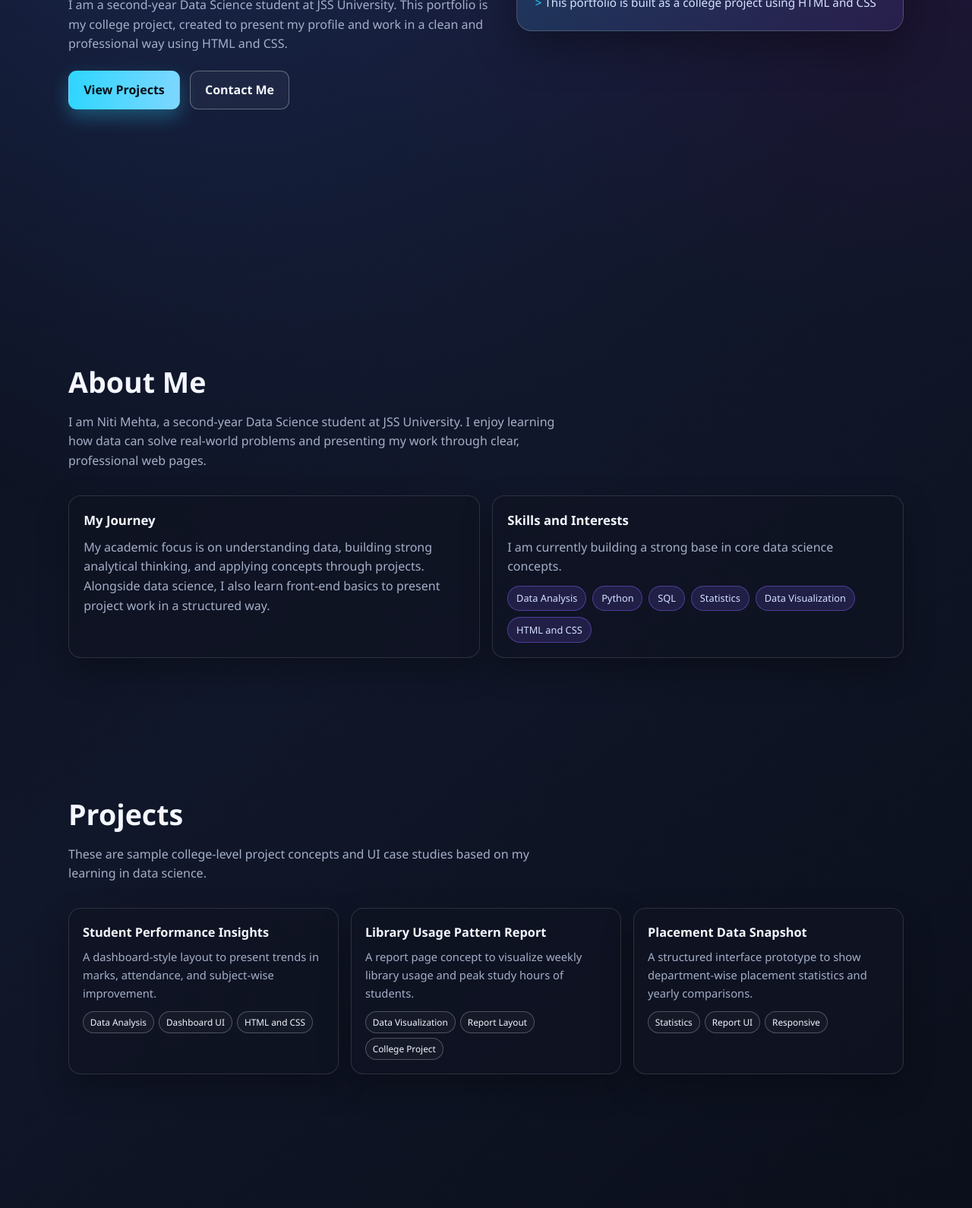
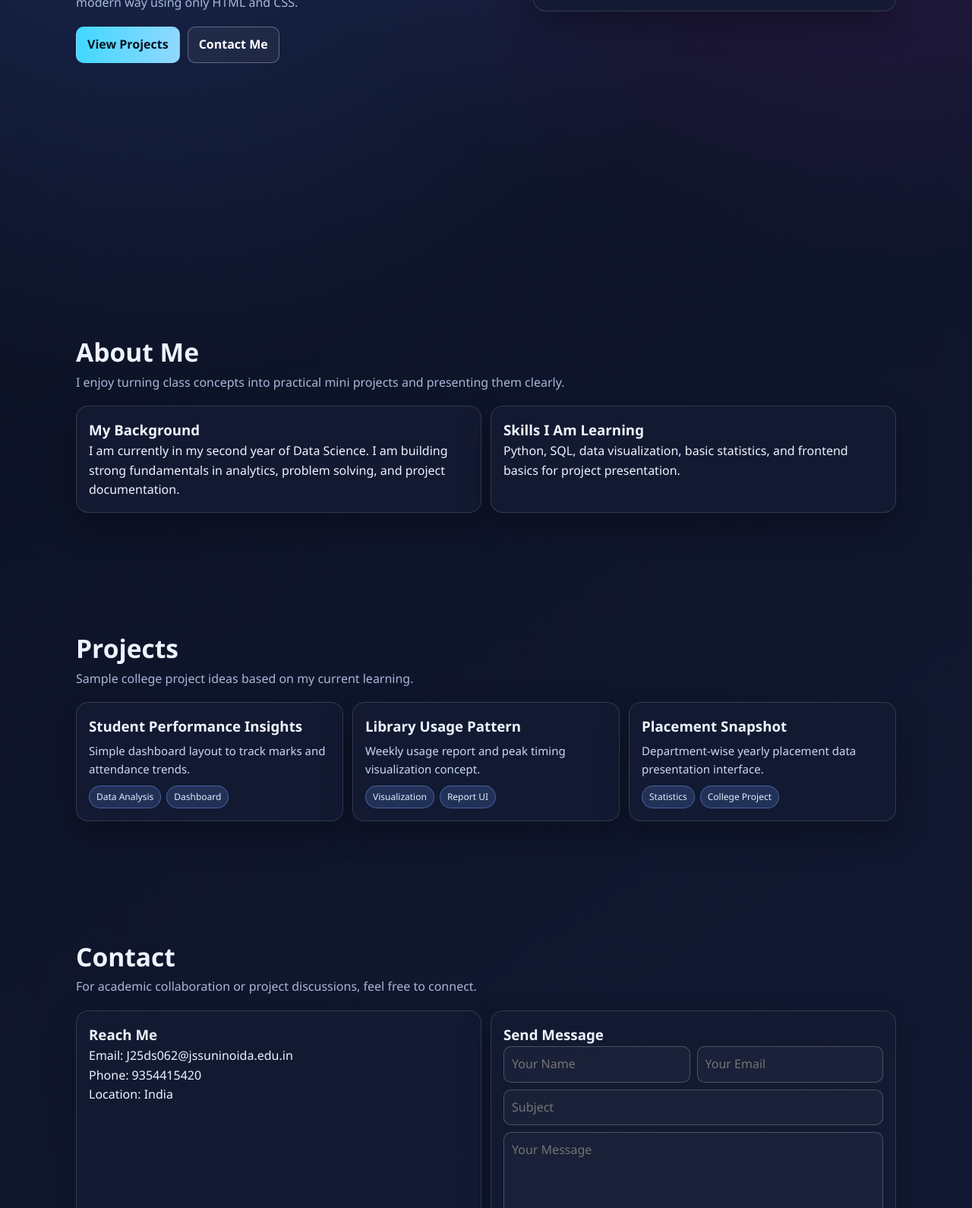
Before and after one commit to nitimehta15102007-netizen/web-designing, a plain HTML site: page exp2.html in a window 1280 px wide. Shown: the part 592-2182 px from the top of the page at 76% size. Drawn offline with Linux system fonts and the light colour scheme.

Commit message:
chore: exp2

```diff
--- a/exp2.html
+++ b/exp2.html
@@ -3,408 +3,51 @@
 <head>
   <meta charset='UTF-8'>
   <meta name='viewport' content='width=device-width, initial-scale=1.0'>
-  <title>Niti Portfolio</title>
+  <title>Niti Mehta | Portfolio</title>
   <style>
-    :root {
-      --bg: #080b14;
-      --bg2: #11172a;
-      --card: rgba(15, 20, 35, 0.74);
-      --text: #f4f7ff;
-      --muted: #a4afc8;
-      --cyan: #2dd6ff;
-      --violet: #8662ff;
-      --line: rgba(255, 255, 255, 0.13);
-      --radius: 16px;
-    }
-
-    * {
-      margin: 0;
-      padding: 0;
-      box-sizing: border-box;
-    }
-
-    html {
-      scroll-behavior: smooth;
-    }
-
-    body {
-      min-height: 100vh;
-      color: var(--text);
-      line-height: 1.6;
-      font-family: Segoe UI, Poppins, sans-serif;
-      background:
-        radial-gradient(circle at 20% 10%, #1b2952 0, transparent 35%),
-        radial-gradient(circle at 90% 0%, #2e1342 0, transparent 32%),
-        linear-gradient(140deg, var(--bg) 0, var(--bg2) 45%, var(--bg) 100%);
-    }
-
-    .container {
-      width: min(1100px, 92%);
-      margin: auto;
-    }
-
-    .navbar {
-      position: sticky;
-      top: 0;
-      z-index: 50;
-      border-bottom: 1px solid var(--line);
-      background: rgba(7, 10, 20, 0.78);
-      backdrop-filter: blur(10px);
-    }
-
-    .nav-inner {
-      min-height: 74px;
-      display: flex;
-      align-items: center;
-      justify-content: space-between;
-    }
-
-    .logo {
-      font-size: 1.28rem;
-      font-weight: 700;
-      text-decoration: none;
-      color: var(--text);
-      letter-spacing: 0.2px;
-    }
-
-    .logo span {
-      color: var(--cyan);
-    }
-
-    .nav-links {
-      list-style: none;
-      display: flex;
-      gap: 0.85rem;
-    }
-
-    .nav-links a {
-      text-decoration: none;
-      color: var(--text);
-      font-size: 0.95rem;
-      font-weight: 500;
-      padding: 0.42rem 0.88rem;
-      border-radius: 999px;
-      border: 1px solid transparent;
-      transition: 0.25s;
-    }
-
-    .nav-links a:hover {
-      color: var(--cyan);
-      border-color: rgba(45, 214, 255, 0.5);
-      background: rgba(45, 214, 255, 0.1);
-    }
-
-    section {
-      padding: 88px 0;
-    }
-
-    .hero {
-      min-height: calc(100vh - 74px);
-      display: grid;
-      grid-template-columns: 1.05fr 0.95fr;
-      gap: 1.6rem;
-      align-items: center;
-    }
-
-    .hero h1 {
-      font-size: clamp(2rem, 6vw, 3.5rem);
-      line-height: 1.14;
-      margin-bottom: 0.95rem;
-    }
-
-    .hero h1 span {
-      background: linear-gradient(90deg, var(--cyan), var(--violet));
-      -webkit-background-clip: text;
-      background-clip: text;
-      color: transparent;
-    }
-
-    .hero p {
-      color: var(--muted);
-      max-width: 560px;
-      margin-bottom: 1.35rem;
-    }
-
-    .actions {
-      display: flex;
-      gap: 0.8rem;
-      flex-wrap: wrap;
-    }
-
-    .btn {
-      display: inline-block;
-      text-decoration: none;
-      border: 1px solid transparent;
-      border-radius: 11px;
-      padding: 0.75rem 1.2rem;
-      font-weight: 600;
-      transition: 0.25s;
-    }
-
-    .btn-primary {
-      color: #071018;
-      background: linear-gradient(95deg, var(--cyan), #7ed7ff);
-      box-shadow: 0 10px 24px rgba(45, 214, 255, 0.3);
-    }
-
-    .btn-primary:hover {
-      transform: translateY(-2px);
-    }
-
-    .btn-ghost {
-      color: var(--text);
-      border-color: rgba(255, 255, 255, 0.3);
-      background: rgba(255, 255, 255, 0.04);
-    }
-
-    .btn-ghost:hover {
-      border-color: rgba(134, 98, 255, 0.7);
-      color: #cec2ff;
-    }
-
-    .hero-card {
-      border: 1px solid rgba(255, 255, 255, 0.18);
-      border-radius: 20px;
-      padding: 1.5rem;
-      background: linear-gradient(150deg, rgba(45, 214, 255, 0.18), rgba(134, 98, 255, 0.13));
-      box-shadow: 0 20px 55px rgba(0, 0, 0, 0.34);
-    }
-
-    .hero-card h3 {
-      margin-bottom: 0.8rem;
-      font-size: 1.06rem;
-    }
-
-    .hero-card ul {
-      list-style: none;
-      display: grid;
-      gap: 0.55rem;
-    }
-
-    .hero-card li {
-      color: #d7e3ff;
-      font-size: 0.95rem;
-    }
-
-    .hero-card li::before {
-      content: '> ';
-      color: var(--cyan);
-    }
-
-    .section-title {
-      margin-bottom: 2rem;
-    }
-
-    .section-title h2 {
-      font-size: clamp(1.7rem, 4.2vw, 2.35rem);
-      margin-bottom: 0.6rem;
-    }
-
-    .section-title p {
-      color: var(--muted);
-      max-width: 650px;
-    }
-
-    .about-grid,
-    .contact-grid {
-      display: grid;
-      grid-template-columns: 1fr 1fr;
-      gap: 1rem;
-    }
-
-    .card {
-      background: var(--card);
-      border: 1px solid var(--line);
-      border-radius: var(--radius);
-      padding: 1.2rem;
-      box-shadow: 0 16px 42px rgba(0, 0, 0, 0.3);
-    }
-
-    .card h3 {
-      margin-bottom: 0.58rem;
-      font-size: 1.05rem;
-    }
-
-    .card p {
-      color: var(--muted);
-    }
-
-    .skill-list {
-      list-style: none;
-      display: flex;
-      flex-wrap: wrap;
-      gap: 0.5rem;
-      margin-top: 0.75rem;
-    }
-
-    .skill-list li {
-      font-size: 0.8rem;
-      padding: 0.34rem 0.68rem;
-      border-radius: 999px;
-      color: #d6e1ff;
-      border: 1px solid rgba(134, 98, 255, 0.45);
-      background: rgba(134, 98, 255, 0.16);
-    }
-
-    .project-grid {
-      display: grid;
-      grid-template-columns: repeat(3, 1fr);
-      gap: 1rem;
-    }
-
-    .project {
-      background: var(--card);
-      border: 1px solid var(--line);
-      border-radius: var(--radius);
-      padding: 1.12rem;
-      box-shadow: 0 16px 40px rgba(0, 0, 0, 0.28);
-      transition: 0.25s;
-    }
-
-    .project:hover {
-      transform: translateY(-5px);
-      border-color: rgba(45, 214, 255, 0.5);
-    }
-
-    .project h3 {
-      margin-bottom: 0.54rem;
-      font-size: 1.02rem;
-    }
-
-    .project p {
-      color: var(--muted);
-      font-size: 0.92rem;
-      margin-bottom: 0.75rem;
-    }
-
-    .tags {
-      display: flex;
-      gap: 0.4rem;
-      flex-wrap: wrap;
-    }
-
-    .tag {
-      font-size: 0.74rem;
-      padding: 0.24rem 0.55rem;
-      border-radius: 999px;
-      border: 1px solid rgba(255, 255, 255, 0.25);
-      background: rgba(255, 255, 255, 0.03);
-    }
-
-    form {
-      display: grid;
-      gap: 0.78rem;
-    }
-
-    .input-row {
-      display: grid;
-      grid-template-columns: 1fr 1fr;
-      gap: 0.8rem;
-    }
-
-    input,
-    textarea {
-      width: 100%;
-      border-radius: 11px;
-      border: 1px solid rgba(255, 255, 255, 0.24);
-      background: rgba(255, 255, 255, 0.03);
-      color: var(--text);
-      padding: 0.72rem 0.82rem;
-      font: inherit;
-      outline: none;
-    }
-
-    input::placeholder,
-    textarea::placeholder {
-      color: #8590ad;
-    }
-
-    input:focus,
-    textarea:focus {
-      border-color: rgba(45, 214, 255, 0.7);
-      box-shadow: 0 0 0 3px rgba(45, 214, 255, 0.16);
-    }
-
-    textarea {
-      min-height: 130px;
-      resize: vertical;
-    }
-
-    .submit-btn {
-      border: none;
-      cursor: pointer;
-      border-radius: 11px;
-      padding: 0.76rem 1rem;
-      font-weight: 600;
-      color: #08121b;
-      background: linear-gradient(95deg, var(--cyan), #8db3ff);
-      transition: 0.25s;
-    }
-
-    .submit-btn:hover {
-      transform: translateY(-2px);
-      box-shadow: 0 10px 22px rgba(45, 214, 255, 0.3);
-    }
-
-    footer {
-      text-align: center;
-      color: #95a1c3;
-      font-size: 0.88rem;
-      padding: 20px 0 30px;
-      border-top: 1px solid var(--line);
-    }
-
-    @media (max-width: 980px) {
-      .hero,
-      .about-grid,
-      .contact-grid {
-        grid-template-columns: 1fr;
-      }
-
-      .project-grid {
-        grid-template-columns: repeat(2, 1fr);
-      }
-
-      .hero {
-        min-height: auto;
-        padding-top: 40px;
-      }
-    }
-
-    @media (max-width: 650px) {
-      .nav-inner {
-        flex-direction: column;
-        gap: 0.6rem;
-        padding: 0.8rem 0;
-      }
-
-      .nav-links {
-        flex-wrap: wrap;
-        justify-content: center;
-        gap: 0.4rem;
-      }
-
-      section {
-        padding: 72px 0;
-      }
-
-      .project-grid,
-      .input-row {
-        grid-template-columns: 1fr;
-      }
-    }
+    :root{--bg:#0b1020;--bg2:#121a34;--card:rgba(20,28,52,.82);--line:rgba(255,255,255,.14);--text:#eef4ff;--muted:#a9b7d8;--a:#40d8ff;--b:#8266ff}
+    *{margin:0;padding:0;box-sizing:border-box}
+    html{scroll-behavior:smooth}
+    body{font:16px/1.6 'Segoe UI',sans-serif;color:var(--text);background:radial-gradient(circle at 14% 10%,#1b2b58 0,transparent 35%),radial-gradient(circle at 90% 0,#3b1d58 0,transparent 35%),linear-gradient(145deg,var(--bg),var(--bg2));}
+    .wrap{width:min(1080px,92%);margin:auto}
+    .nav{position:sticky;top:0;z-index:10;background:rgba(9,13,26,.82);backdrop-filter:blur(8px);border-bottom:1px solid var(--line)}
+    .nav .row{min-height:66px;display:flex;align-items:center;justify-content:space-between;gap:12px}
+    .logo{font-weight:700;text-decoration:none;color:#fff}.logo span{color:var(--a)}
+    .menu{display:flex;gap:8px;list-style:none}.menu a{text-decoration:none;color:#dbe6ff;padding:6px 11px;border-radius:999px;border:1px solid transparent}.menu a:hover{border-color:rgba(64,216,255,.55);background:rgba(64,216,255,.14)}
+    section{padding:76px 0}
+    .hero{min-height:calc(100vh - 66px);display:grid;grid-template-columns:1.1fr .9fr;gap:18px;align-items:center}
+    h1{font-size:clamp(2rem,5vw,3.2rem);line-height:1.15;margin-bottom:10px}
+    h1 span{background:linear-gradient(90deg,var(--a),var(--b));-webkit-background-clip:text;background-clip:text;color:transparent}
+    .sub{color:var(--muted);max-width:640px;margin-bottom:18px}
+    .btns{display:flex;gap:10px;flex-wrap:wrap}
+    .btn{display:inline-block;text-decoration:none;padding:10px 14px;border-radius:10px;border:1px solid transparent;font-weight:600}
+    .btn.main{background:linear-gradient(95deg,var(--a),#92d8ff);color:#071521}
+    .btn.alt{border-color:rgba(255,255,255,.3);color:#fff;background:rgba(255,255,255,.05)}
+    .card{border:1px solid var(--line);border-radius:16px;background:var(--card);padding:16px;box-shadow:0 18px 40px rgba(0,0,0,.28)}
+    .quick li{list-style:none;color:#d8e5ff;margin:.35rem 0}.quick li::before{content:'- ';color:var(--a)}
+    .title{margin-bottom:18px}.title h2{font-size:clamp(1.5rem,3.4vw,2.1rem)}.title p{color:var(--muted)}
+    .grid2{display:grid;grid-template-columns:1fr 1fr;gap:12px}
+    .projects{display:grid;grid-template-columns:repeat(3,1fr);gap:12px}
+    .projects h3{margin-bottom:5px}.projects p{color:#c8d7f7;font-size:.94rem}
+    .tags{display:flex;gap:7px;flex-wrap:wrap;margin-top:10px}
+    .tag{font-size:.75rem;border:1px solid rgba(113,157,255,.45);background:rgba(113,157,255,.18);padding:4px 9px;border-radius:999px;color:#e1ecff}
+    form{display:grid;gap:9px}.line2{display:grid;grid-template-columns:1fr 1fr;gap:9px}
+    input,textarea{width:100%;padding:10px;border:1px solid rgba(255,255,255,.22);border-radius:10px;background:rgba(255,255,255,.03);color:var(--text);font:inherit}
+    textarea{min-height:120px;resize:vertical}
+    input:focus,textarea:focus{outline:none;border-color:rgba(64,216,255,.7);box-shadow:0 0 0 3px rgba(64,216,255,.16)}
+    button{padding:10px;border:0;border-radius:10px;background:linear-gradient(95deg,var(--a),#8fb9ff);color:#061420;font-weight:600;cursor:pointer}
+    footer{padding:18px 0 26px;border-top:1px solid var(--line);text-align:center;color:#98a8ce;font-size:.9rem}
+    @media (max-width:960px){.hero,.grid2{grid-template-columns:1fr}.projects{grid-template-columns:1fr 1fr}.hero{min-height:auto;padding-top:26px}}
+    @media (max-width:640px){.nav .row{flex-direction:column;padding:10px 0}.menu{flex-wrap:wrap;justify-content:center}.projects,.line2{grid-template-columns:1fr}}
   </style>
 </head>
 <body>
-  <header class='navbar'>
-    <div class='container nav-inner'>
-      <a href='#home' class='logo'>Niti<span>Portfolio</span></a>
-      <nav aria-label='Main Navigation'>
-        <ul class='nav-links'>
-          <li><a href='#home'>Home</a></li>
-          <li><a href='#about'>About</a></li>
-          <li><a href='#projects'>Projects</a></li>
-          <li><a href='#contact'>Contact</a></li>
+  <header class='nav'>
+    <div class='wrap row'>
+      <a class='logo' href='#home'>Niti<span>Portfolio</span></a>
+      <nav aria-label='Main'>
+        <ul class='menu'>
+          <li><a href='#home'>Home</a></li><li><a href='#about'>About</a></li><li><a href='#projects'>Projects</a></li><li><a href='#contact'>Contact</a></li>
         </ul>
       </nav>
     </div>
@@ -412,101 +55,57 @@
 
   <main>
     <section id='home'>
-      <div class='container hero'>
+      <div class='wrap hero'>
         <div>
-          <h1>Hello, I am <span>Niti Mehta</span><br>2nd Year Data Science Student.</h1>
-          <p>I am a second-year Data Science student at JSS University. This portfolio is my college project, created to present my profile and work in a clean and professional way using HTML and CSS.</p>
-          <div class='actions'>
-            <a href='#projects' class='btn btn-primary'>View Projects</a>
-            <a href='#contact' class='btn btn-ghost'>Contact Me</a>
-          </div>
+          <h1>Hello, I am <span>Niti Mehta</span><br>2nd Year Data Science Student</h1>
+          <p class='sub'>I am Niti Mehta, a second-year Data Science student at JSS University. This portfolio is a college project to present my profile and work in a clean, modern way using only HTML and CSS.</p>
+          <div class='btns'><a class='btn main' href='#projects'>View Projects</a><a class='btn alt' href='#contact'>Contact Me</a></div>
         </div>
-        <aside class='hero-card' aria-label='Highlights'>
+        <aside class='card'>
           <h3>Quick Highlights</h3>
-          <ul>
-            <li>Second-year Data Science student at JSS University</li>
-            <li>Interested in data analysis and practical problem solving</li>
-            <li>Learning Python, SQL, statistics, and data visualization</li>
-            <li>This portfolio is built as a college project using HTML and CSS</li>
+          <ul class='quick'>
+            <li>Student of JSS University (2nd year)</li>
+            <li>Data Science focused learning path</li>
+            <li>Interested in Python, SQL, and statistics</li>
+            <li>Portfolio built for college submission</li>
           </ul>
         </aside>
       </div>
     </section>
 
     <section id='about'>
-      <div class='container'>
-        <div class='section-title'>
-          <h2>About Me</h2>
-          <p>I am Niti Mehta, a second-year Data Science student at JSS University. I enjoy learning how data can solve real-world problems and presenting my work through clear, professional web pages.</p>
-        </div>
-        <div class='about-grid'>
+      <div class='wrap'>
+        <div class='title'><h2>About Me</h2><p>I enjoy turning class concepts into practical mini projects and presenting them clearly.</p></div>
+        <div class='grid2'>
           <article class='card'>
-            <h3>My Journey</h3>
-            <p>My academic focus is on understanding data, building strong analytical thinking, and applying concepts through projects. Alongside data science, I also learn front-end basics to present project work in a structured way.</p>
+            <h3>My Background</h3>
+            <p>I am currently in my second year of Data Science. I am building strong fundamentals in analytics, problem solving, and project documentation.</p>
           </article>
           <article class='card'>
-            <h3>Skills and Interests</h3>
-            <p>I am currently building a strong base in core data science concepts.</p>
-            <ul class='skill-list'>
-              <li>Data Analysis</li>
-              <li>Python</li>
-              <li>SQL</li>
-              <li>Statistics</li>
-              <li>Data Visualization</li>
-              <li>HTML and CSS</li>
-            </ul>
+            <h3>Skills I Am Learning</h3>
+            <p>Python, SQL, data visualization, basic statistics, and frontend basics for project presentation.</p>
           </article>
         </div>
       </div>
     </section>
 
     <section id='projects'>
-      <div class='container'>
-        <div class='section-title'>
-          <h2>Projects</h2>
-          <p>These are sample college-level project concepts and UI case studies based on my learning in data science.</p>
-        </div>
-        <div class='project-grid'>
-          <article class='project'>
-            <h3>Student Performance Insights</h3>
-            <p>A dashboard-style layout to present trends in marks, attendance, and subject-wise improvement.</p>
-            <div class='tags'>
-              <span class='tag'>Data Analysis</span>
-              <span class='tag'>Dashboard UI</span>
-              <span class='tag'>HTML and CSS</span>
-            </div>
-          </article>
-          <article class='project'>
-            <h3>Library Usage Pattern Report</h3>
-            <p>A report page concept to visualize weekly library usage and peak study hours of students.</p>
-            <div class='tags'>
-              <span class='tag'>Data Visualization</span>
-              <span class='tag'>Report Layout</span>
-              <span class='tag'>College Project</span>
-            </div>
-          </article>
-          <article class='project'>
-            <h3>Placement Data Snapshot</h3>
-            <p>A structured interface prototype to show department-wise placement statistics and yearly comparisons.</p>
-            <div class='tags'>
-              <span class='tag'>Statistics</span>
-              <span class='tag'>Report UI</span>
-              <span class='tag'>Responsive</span>
-            </div>
-          </article>
+      <div class='wrap'>
+        <div class='title'><h2>Projects</h2><p>Sample college project ideas based on my current learning.</p></div>
+        <div class='projects'>
+          <article class='card'><h3>Student Performance Insights</h3><p>Simple dashboard layout to track marks and attendance trends.</p><div class='tags'><span class='tag'>Data Analysis</span><span class='tag'>Dashboard</span></div></article>
+          <article class='card'><h3>Library Usage Pattern</h3><p>Weekly usage report and peak timing visualization concept.</p><div class='tags'><span class='tag'>Visualization</span><span class='tag'>Report UI</span></div></article>
+          <article class='card'><h3>Placement Snapshot</h3><p>Department-wise yearly placement data presentation interface.</p><div class='tags'><span class='tag'>Statistics</span><span class='tag'>College Project</span></div></article>
         </div>
       </div>
     </section>
 
     <section id='contact'>
-      <div class='container'>
-        <div class='section-title'>
-          <h2>Contact Me</h2>
-          <p>If you would like to connect regarding academic work or student collaboration, feel free to reach out.</p>
-        </div>
-        <div class='contact-grid'>
+      <div class='wrap'>
+        <div class='title'><h2>Contact</h2><p>For academic collaboration or project discussions, feel free to connect.</p></div>
+        <div class='grid2'>
           <article class='card'>
-            <h3>Let Us Connect</h3>
+            <h3>Reach Me</h3>
             <p>Email: J25ds062@jssuninoida.edu.in</p>
             <p>Phone: 9354415420</p>
             <p>Location: India</p>
@@ -514,13 +113,10 @@
           <article class='card'>
             <h3>Send Message</h3>
             <form action='#' method='post'>
-              <div class='input-row'>
-                <input type='text' name='name' placeholder='Your Name' required>
-                <input type='email' name='email' placeholder='Your Email' required>
-              </div>
-              <input type='text' name='subject' placeholder='Subject' required>
-              <textarea name='message' placeholder='Your Message' required></textarea>
-              <button type='submit' class='submit-btn'>Submit</button>
+              <div class='line2'><input type='text' placeholder='Your Name' required><input type='email' placeholder='Your Email' required></div>
+              <input type='text' placeholder='Subject' required>
+              <textarea placeholder='Your Message' required></textarea>
+              <button type='submit'>Submit</button>
             </form>
           </article>
         </div>
@@ -528,6 +124,6 @@
     </section>
   </main>
 
-  <footer>Copyright 2026 Niti Mehta. College Portfolio Project.</footer>
+  <footer>College Portfolio Project</footer>
 </body>
 </html>
```
